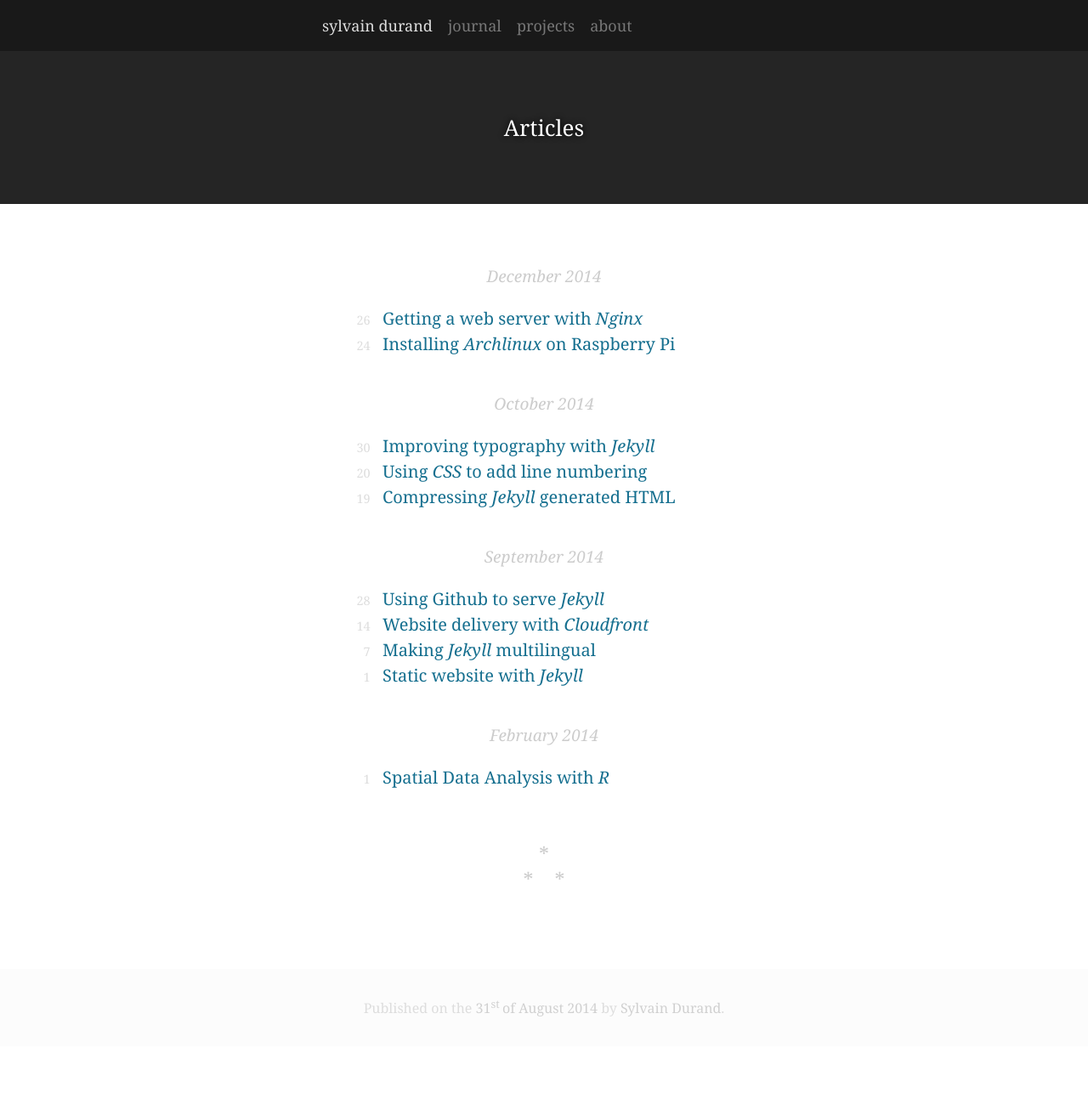
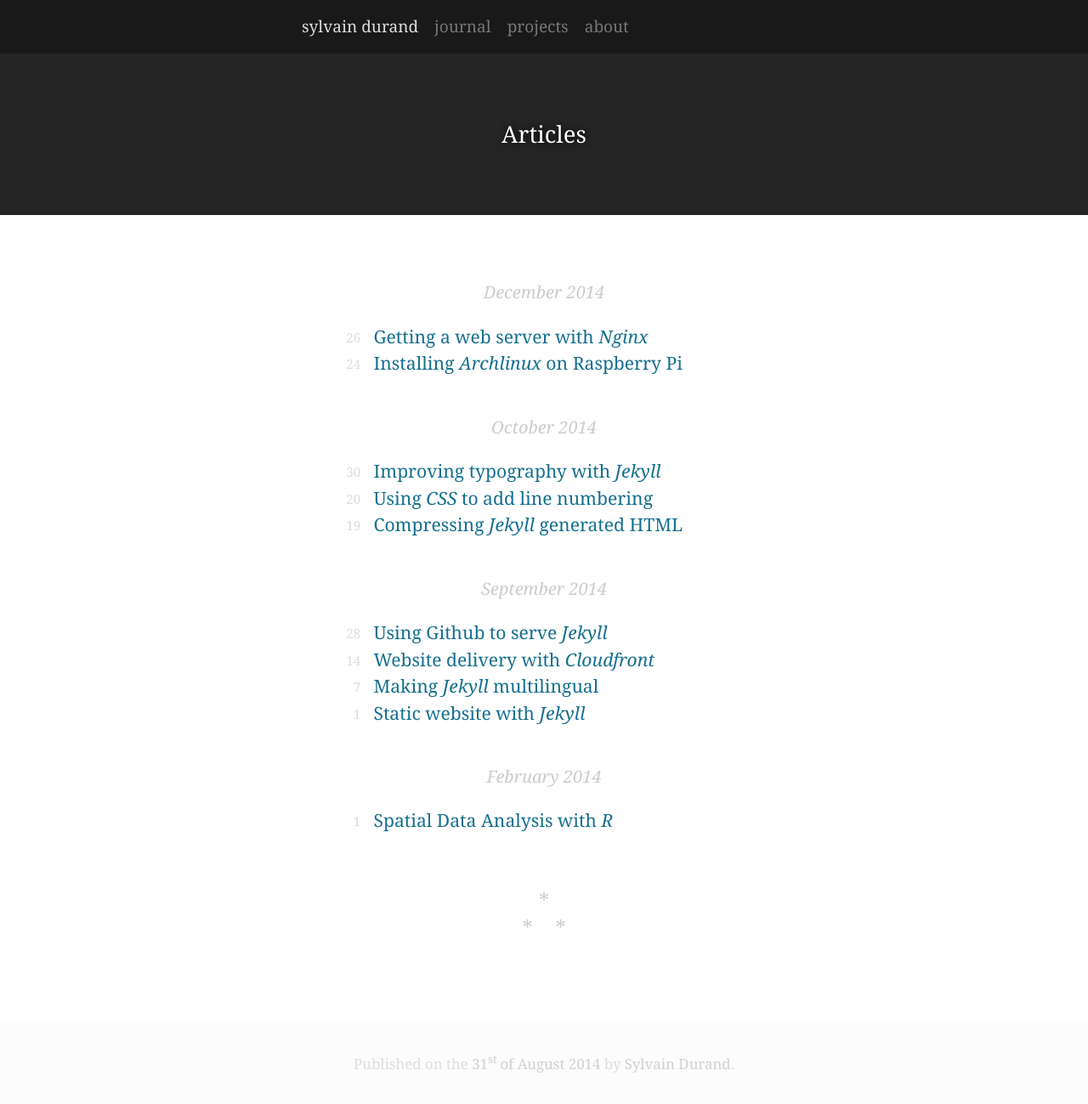
Before and after one commit to simonmeggle/simonmeggle.github.io, a Jekyll site: the page built from _posts/en/pages/2014-08-31-index.md, in a window 1280 px wide and 1299 px high. Shown: the whole window at 85% size. Built offline with Jekyll 4.4.1, drawn with Linux system fonts in a browser that asks for light colours; Markdown is read by kramdown in place of the engine named in the settings.

Commit message:
Enlarge articles width

```diff
--- a/_includes/style.sass
+++ b/_includes/style.sass
@@ -23,8 +23,10 @@ $line: 30
 
 body
   font: #{$main/16}em / #{$line/$main} PT Serif, Cambria, Georgia, serif
-  @media screen and (max-width: 400px)
+  @media screen and (max-width: 470px)
     font-size: .875em
+  @media screen and (min-width: 1200px)
+    font-size: 1.1875em
 
 a
   color: #156f8f
@@ -37,7 +39,7 @@ img
   width: 100%
 
 .article, .nav ul
-  max-width: 30em
+  max-width: 31em
   +padding($main,0,0,1)
 
 h1, h2, hr, .date, .nav, .foot, .bg
```
